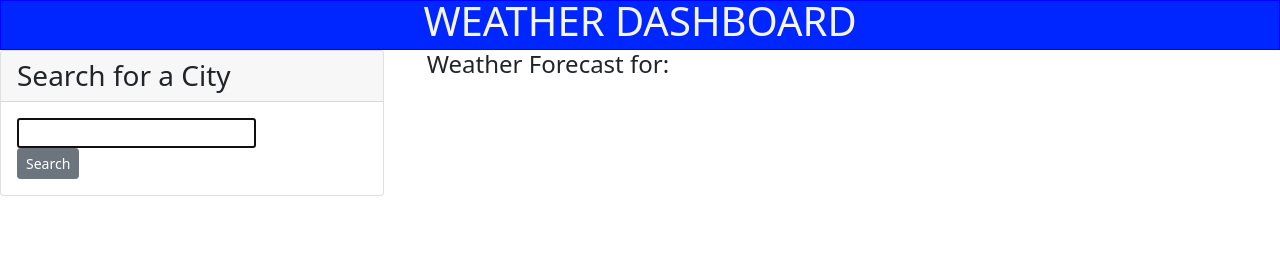
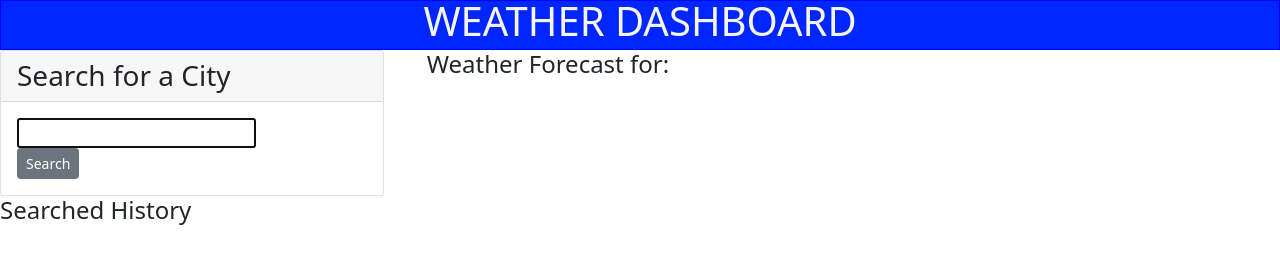
Before and after one commit to JescelJames/weather-dashboard, a website with bundled scripts: page index.html in a window 1280 px wide. Built offline with nearby package versions, Linux system fonts and the light colour scheme.

Commit message:
update index.html

```diff
--- a/index.html
+++ b/index.html
@@ -33,6 +33,7 @@
         </div>
 
         <div>
+          <h4> Searched History </h4>
           <div id="history-container">
             <!-- history container of entry city input goes here -->
           </div>
```
